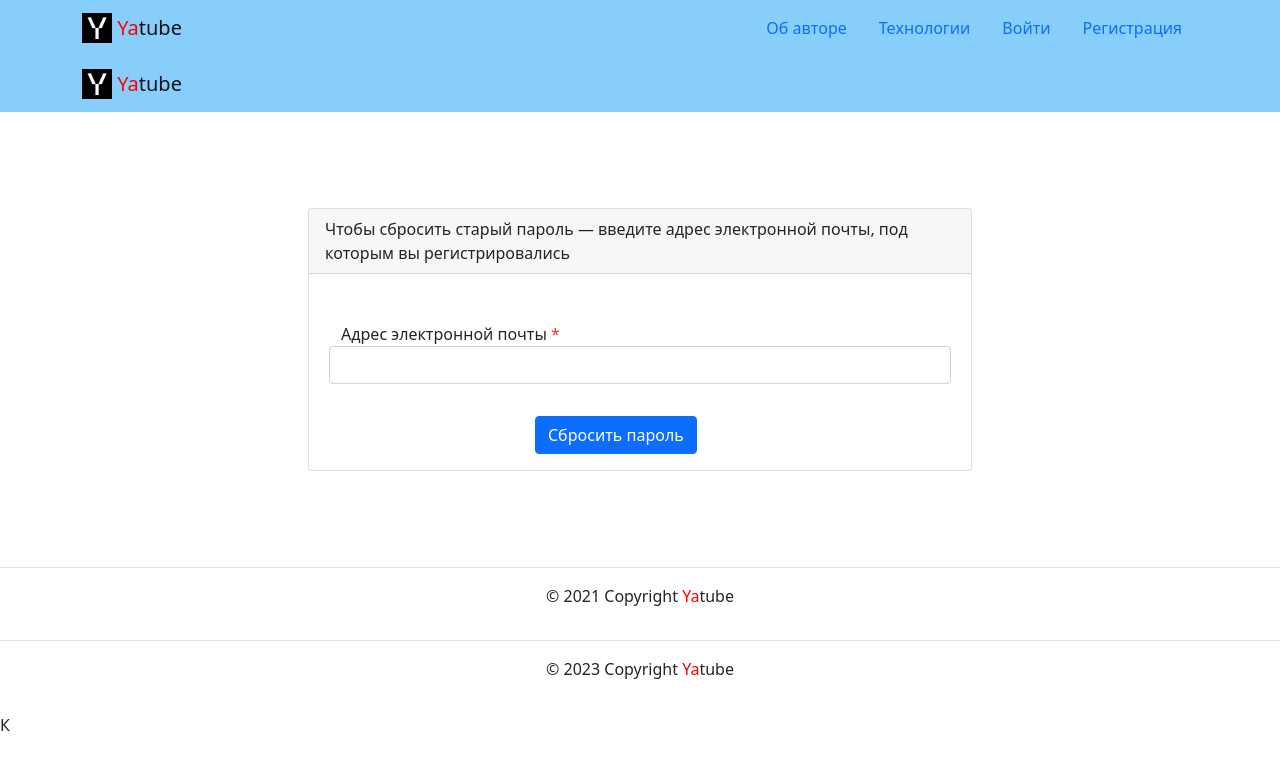
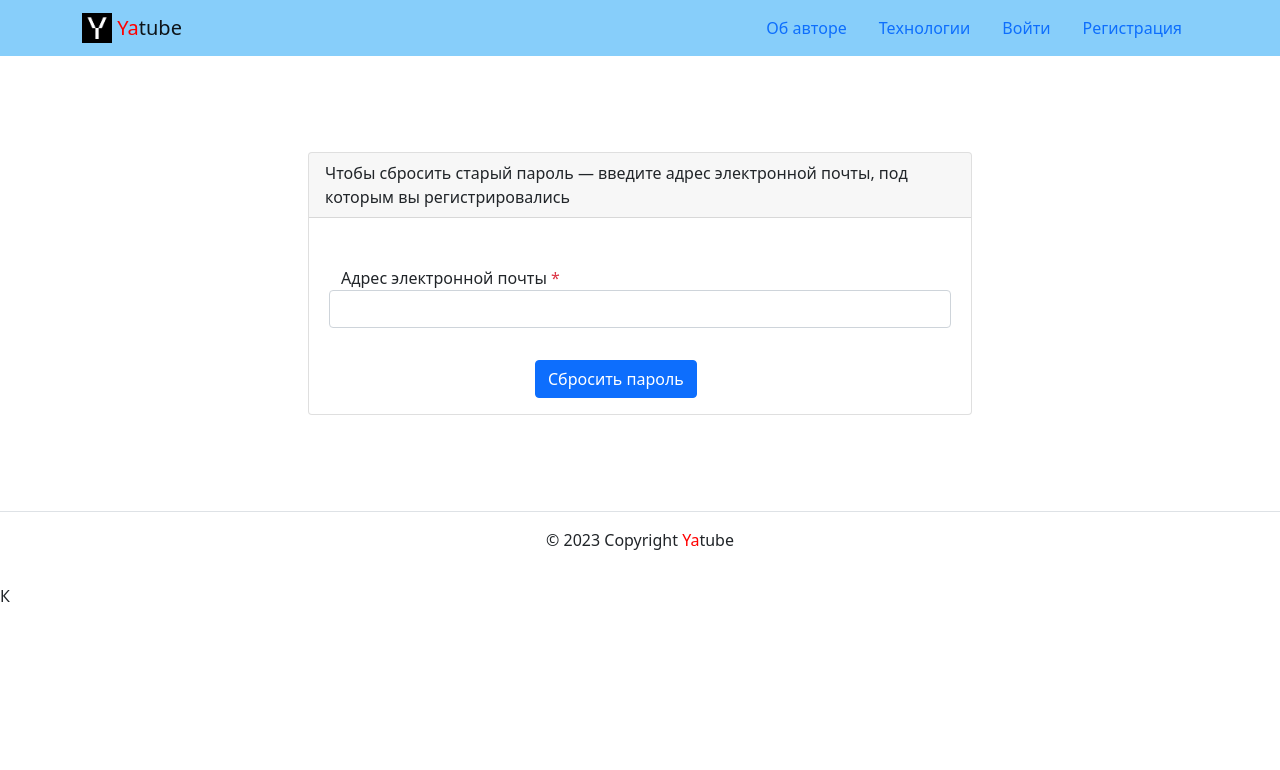
Before and after one commit to Jaguar0505/YaTube, a Django app: page /auth/password_reset/ in a window 1280 px wide. Shown: the top 770 px of the page. Run offline with Django 3.2, Linux system fonts and the light colour scheme; some libraries are stand-ins or nearby versions.

Commit message:
Перед финалом 4 спринта

```diff
--- a/yatube/templates/users/password_reset_form.html
+++ b/yatube/templates/users/password_reset_form.html
@@ -16,16 +16,6 @@
     <title>Сброс пароля</title>
   </head>
   <body>
-    <header>
-      <nav class="navbar navbar-light" style="background-color: lightskyblue">
-        <div class="container">
-          <a class="navbar-brand" href="">
-            <img src="../img/logo.png" width="30" height="30" class="d-inline-block align-top" alt="">
-            <span style="color:red">Ya</span>tube
-          </a>
-        </div>
-      </nav>
-    </header>
     <main>
       <div class="container py-5">
         <div class="row justify-content-center">
@@ -35,7 +25,7 @@
                 Чтобы сбросить старый пароль — введите адрес электронной почты, под которым вы регистрировались
               </div>
               <div class="card-body">
-                <form method="post" action={% url "users:password_reset_form.html" %}>
+                <form method="post" action={% url "users:password_reset_form" %}>
                   {% csrf_token %}
                   <div class="form-group row my-3 p-3">
                     <label for="id_email">
@@ -56,9 +46,6 @@
         </div>
       </div>
     </main>
-	  <footer class="border-top text-center py-3">
-      <p>© 2021 Copyright <span style="color:red">Ya</span>tube</p>
-    </footer>
   </body>
 </html>
 {% endblock %}
```
Also changed, not shown: yatube/templates/users/password_reset_complete.html (+1 -8 lines), yatube/templates/users/password_reset_confirm.html (+4 -10 lines), yatube/templates/users/password_reset_done.html (+0 -7 lines).
